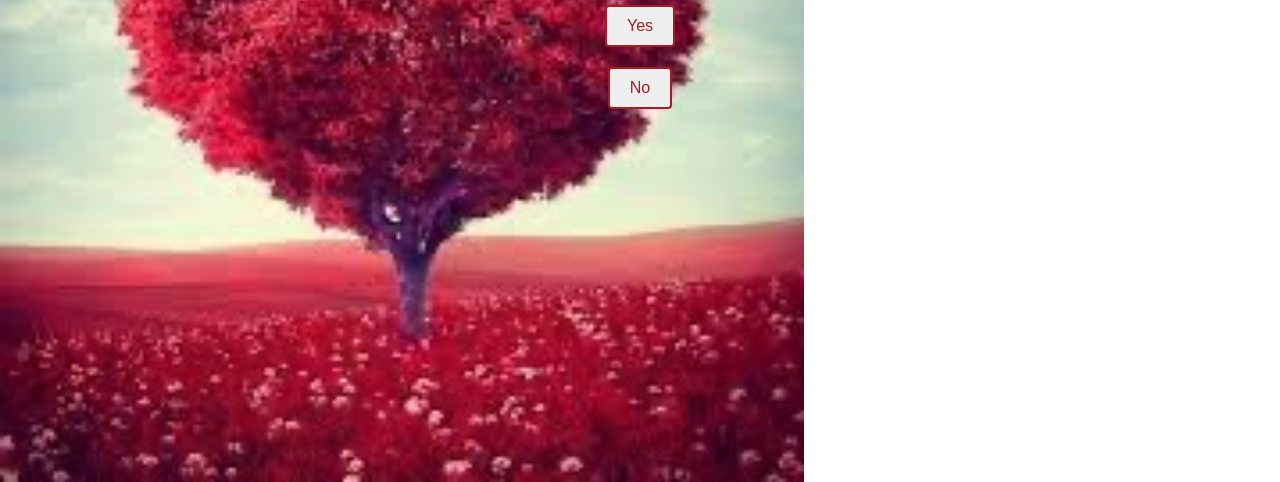
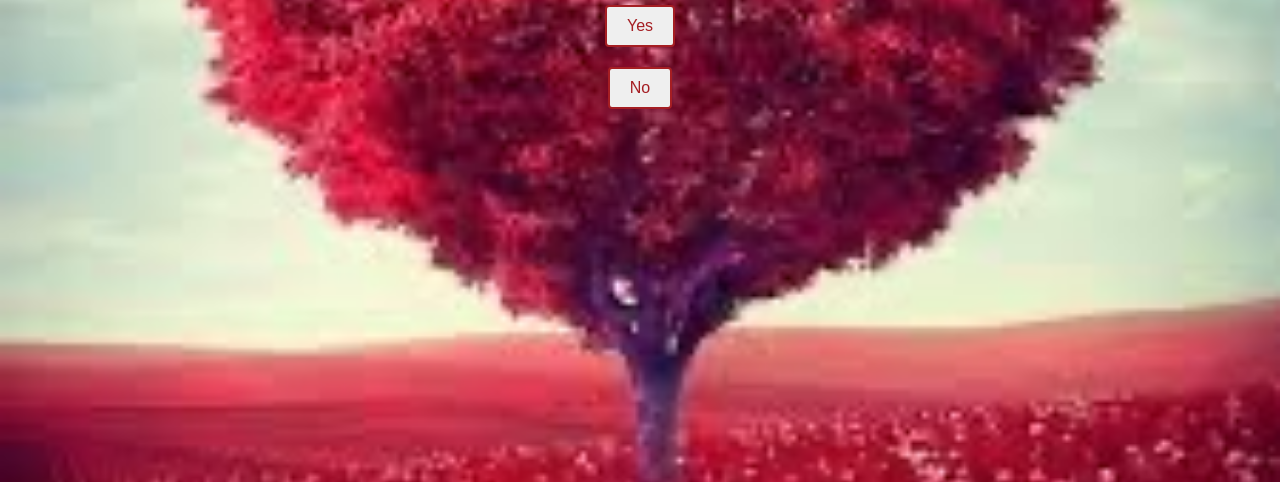
Before and after one commit to Ciaraerica23/sProjects, a plain HTML site: page index.html in a window 1280 px wide. Shown: the part 318-800 px from the top of the page. Drawn offline with Linux system fonts and the light colour scheme.

Commit message:
Update styles.css

```diff
--- a/styles.css
+++ b/styles.css
@@ -7,8 +7,12 @@ body, html {
 
 body {
     background-image: url(valen.JPG);
-    background-size: contain;
+    background-size: cover;
     background-repeat: no-repeat;
+    background-position: center center;
+    height: 100vh; /* Set height to 100% of the viewport height */
+    margin: 0; /* Remove default body margin */
+    padding: 0; /* Remove default body padding */
 }
 
 h1 {
```
